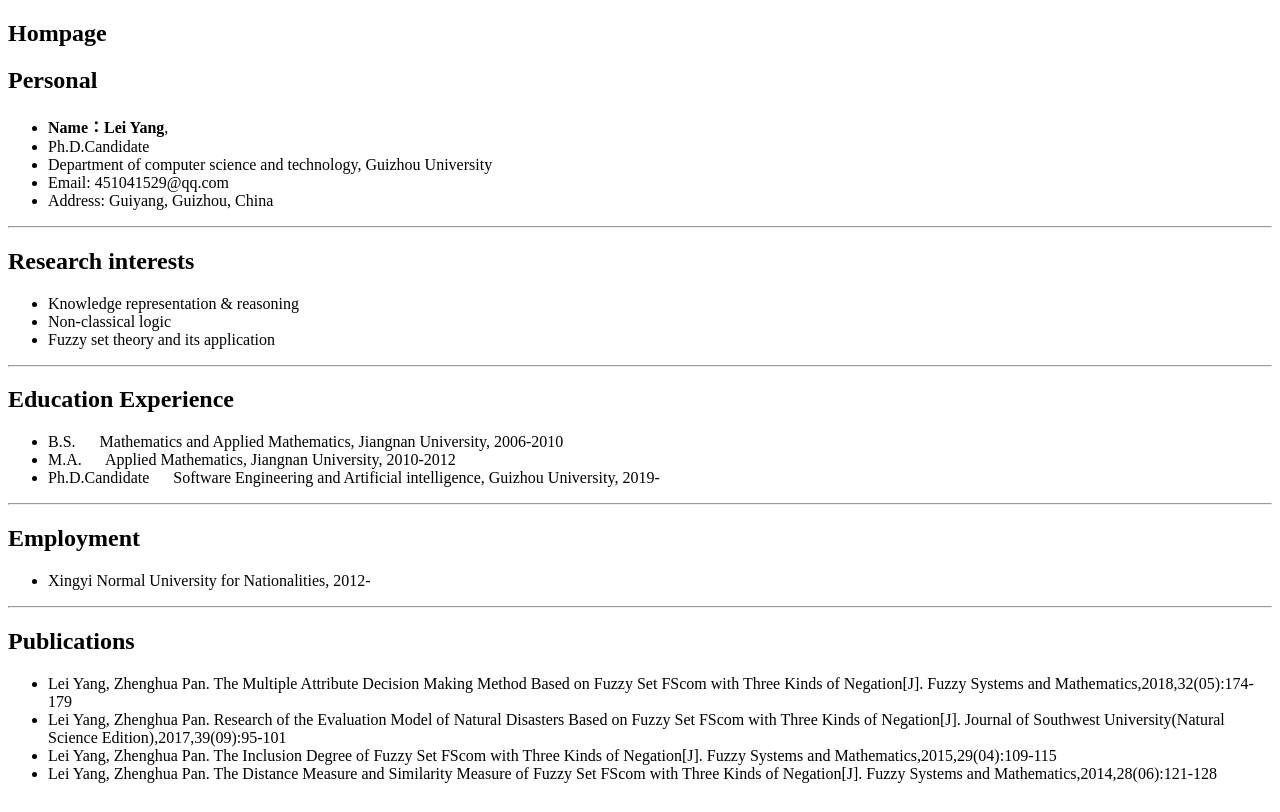
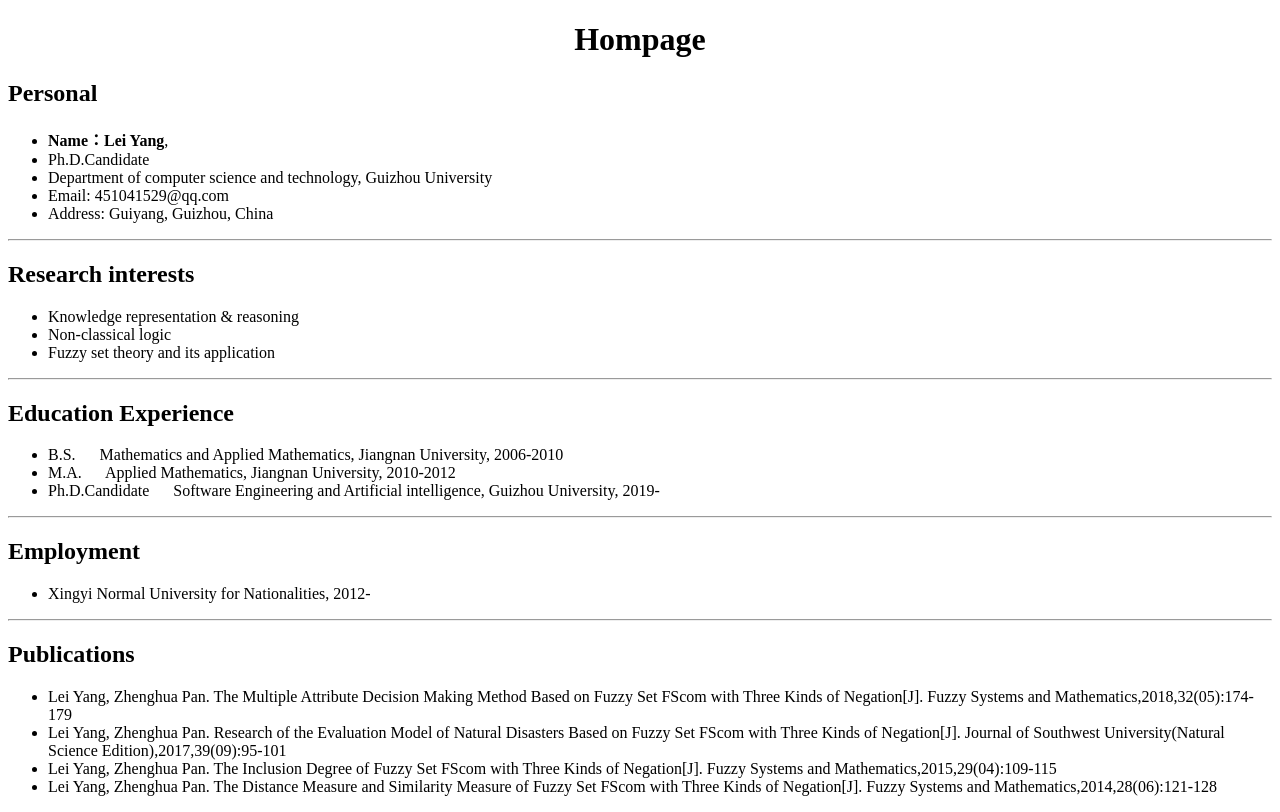
Before and after one commit to studingforever/introduction, a plain HTML site: page index.html in a window 1280 px wide. Drawn offline with Linux system fonts and the light colour scheme.

Commit message:
Update index.html

```diff
--- a/index.html
+++ b/index.html
@@ -1,7 +1,7 @@
 <!DOCTYPE HTML>
 <html>
   <head>
-	  <h2>Hompage</h2>
+	  <center> <h1>Hompage</h1></center>
   </head>
   <body>
   <div>
```
